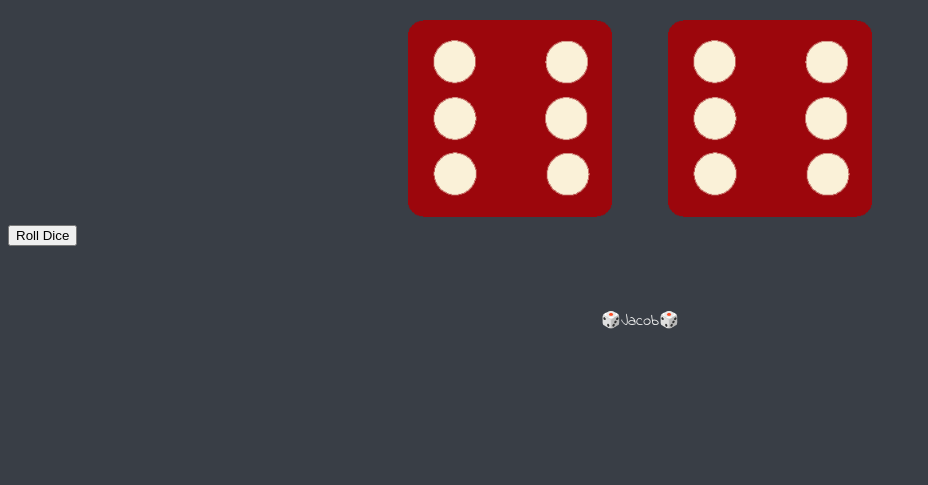
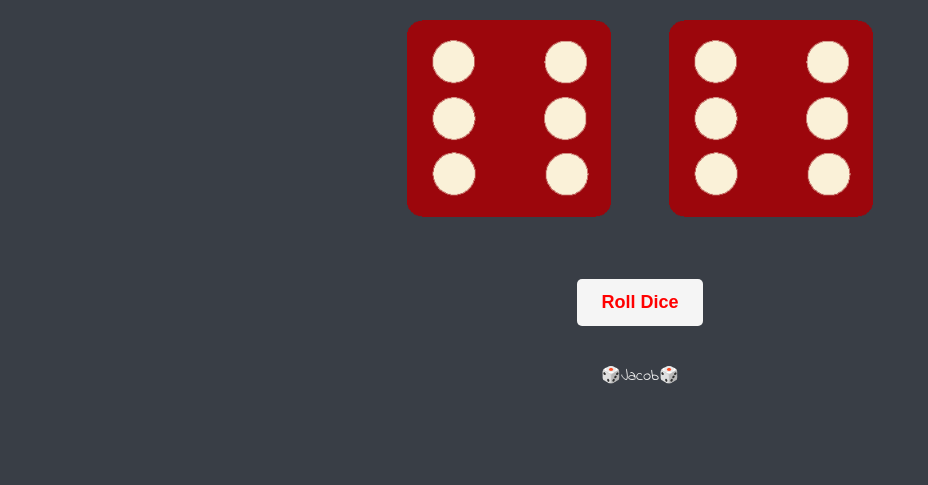
Before and after one commit to Jacbfrancis/Dice-game, a plain HTML site: page index.html in a window 1280 px wide. Shown: the part 315-800 px from the top of the page, without its empty margins (0-928 px from the left). Drawn offline with Linux system fonts and the light colour scheme.

Commit message:
Update styles.css

```diff
--- a/styles.css
+++ b/styles.css
@@ -1,17 +1,28 @@
 .container {
   width: 70%;
   margin: auto;
-  text-align: center;
 }
 
 .dice {
-  text-align: center;
   display: inline-block;
+}
 
+button{
+  background-color: whitesmoke;
+  color: red;
+  font-weight: bold;
+  font-size: large;
+  width: 10%;
+  border-style: none;
+  border-radius: 5px;
+  margin-top: 4%;
+  padding: 1%;
 }
 
 body {
   background-color: #393E46;
+  text-align: center;
+  font-family: 'Indie Flower', cursive;
 }
 
 h1 {
@@ -25,7 +36,6 @@ h1 {
 p {
   font-size: 2rem;
   color: #4ECCA3;
-  font-family: 'Indie Flower', cursive;
 }
 
 img {
@@ -33,9 +43,6 @@ img {
 }
 
 footer {
-  margin-top: 5%;
+   margin-top: 3%;
   color: #EEEEEE;
-  text-align: center;
-  font-family: 'Indie Flower', cursive;
-
 }
```
